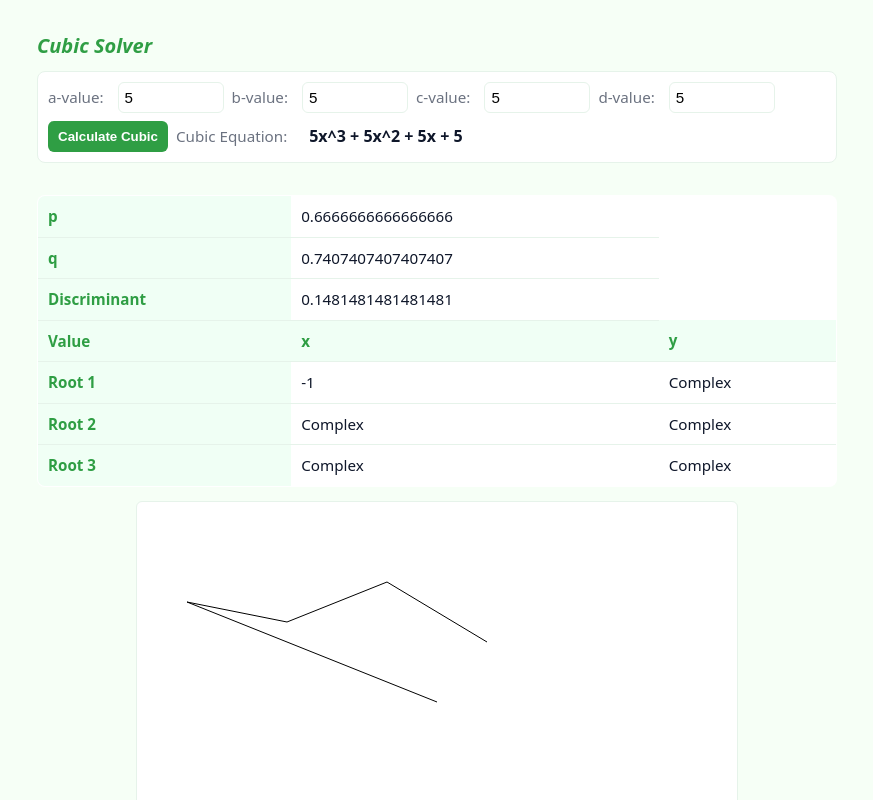
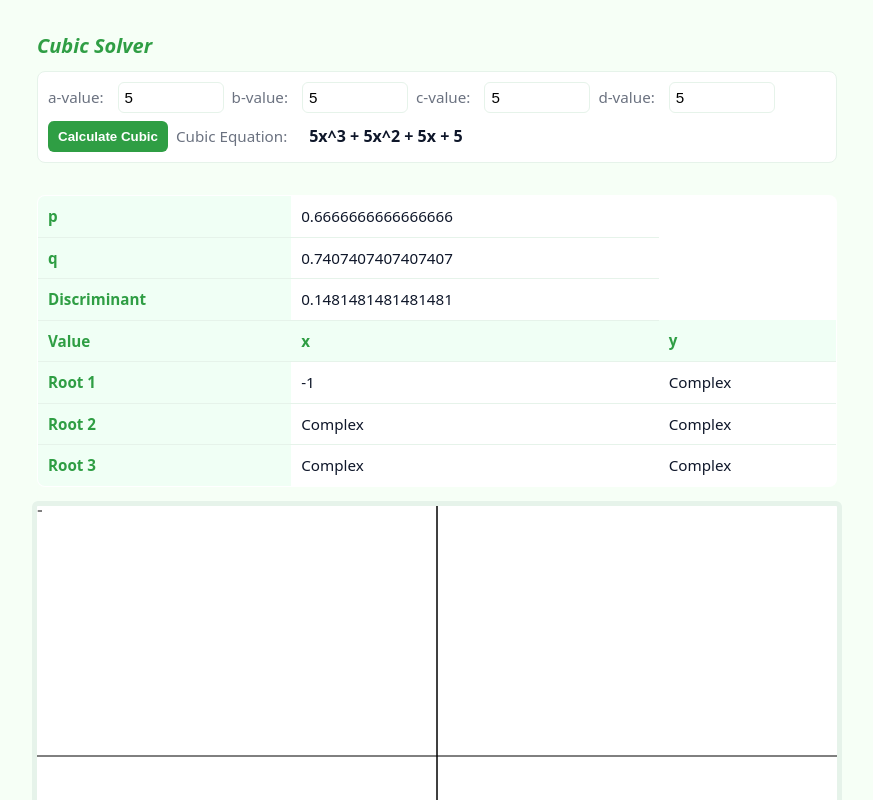
Before and after one commit to Satisficed/Assignment-2-HTML-CSS-and-Vanilla-JS, a website built with Vite: page index.html in a window 1280 px wide. Both pictures are taken after typing "5", "5", "5", "5" into the empty fields and a click on the button "Calculate Cubic". Shown: the top 800 px of the page, without its empty margins (203-1076 px from the left). Built offline with nearby package versions, Linux system fonts and the light colour scheme.

Commit message:
Made X and Y axis of graph

```diff
--- a/index.html
+++ b/index.html
@@ -62,7 +62,7 @@
       </table>
     </section>
 
-    <canvas id="graph" width="600" height="400"></canvas>
+    <canvas id="graph" width="800" height="500"></canvas>
 
     <script src="main.ts"></script>
   </body>
--- a/main.ts
+++ b/main.ts
@@ -26,6 +26,17 @@ form?.addEventListener("submit", (event) => {
   const q = (27 * a ** 2 * d - 9 * a * b * c + 2 * b ** 3) / (27 * a ** 3);
   const h = -b / (3 * a);
   const discriminant = (q / 2) ** 2 + (p / 3) ** 3;
+
+  const canvas = document.getElementById("graph") as HTMLCanvasElement;
+  if (!canvas) return;
+  const ctx = canvas.getContext("2d")!;
+  ctx.clearRect(0, 0, 800, 500);
+  ctx.moveTo(canvas.width / 2, 0);
+  ctx.lineTo(canvas.width / 2, canvas.height);
+  ctx.stroke();
+  ctx.moveTo(0, canvas.height / 2);
+  ctx.lineTo(canvas.width, canvas.height / 2);
+  ctx.stroke();
 
   if (discriminant > 0) {
     console.log("Case 2: 1 Real Root, 2 Complex Roots");
@@ -116,16 +127,10 @@ form?.addEventListener("submit", (event) => {
   (
     document.getElementById("Discriminant") as HTMLTableCellElement
   ).textContent = `${discriminant}`;
-  const canvas = document.getElementById("graph") as HTMLCanvasElement;;
-  if (!canvas) return;
-  const ctx = canvas.getContext("2d")!;
-  ctx.moveTo(50, 100); // starting point
-  ctx.lineTo(300, 200); // ending point
-  ctx.stroke(); // actually draw it
   ctx.beginPath();
-  ctx.moveTo(50, 100);
-  ctx.lineTo(150, 120);
-  ctx.lineTo(250, 80);
-  ctx.lineTo(350, 140);
+  ctx.moveTo(a, a);
+  ctx.lineTo(b, b);
+  ctx.lineTo(c, c);
+  ctx.lineTo(q, d);
   ctx.stroke();
 });
--- a/style.css
+++ b/style.css
@@ -130,7 +130,7 @@ canvas#graph {
   display: block;
   margin: 14px auto;
   border-radius: 6px;
-  border: 1px solid var(--border);
+  border: 5px solid var(--border);
   background: #ffffff;
   max-width: 95%;
 }
@@ -147,6 +147,6 @@ canvas#graph {
   }
   th, td {
     font-size: 0.9rem;
-    padding: 8px;
+    padding: 80px;
   }
 }
```
